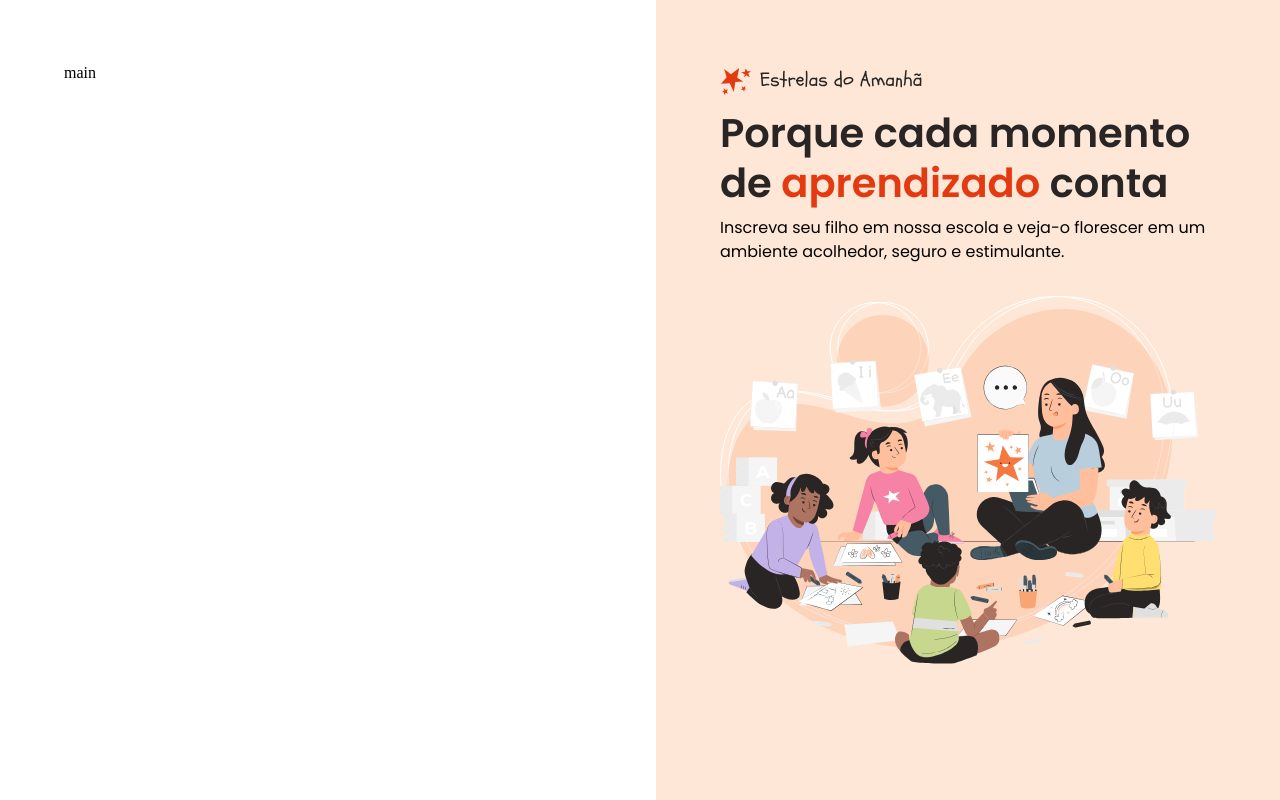
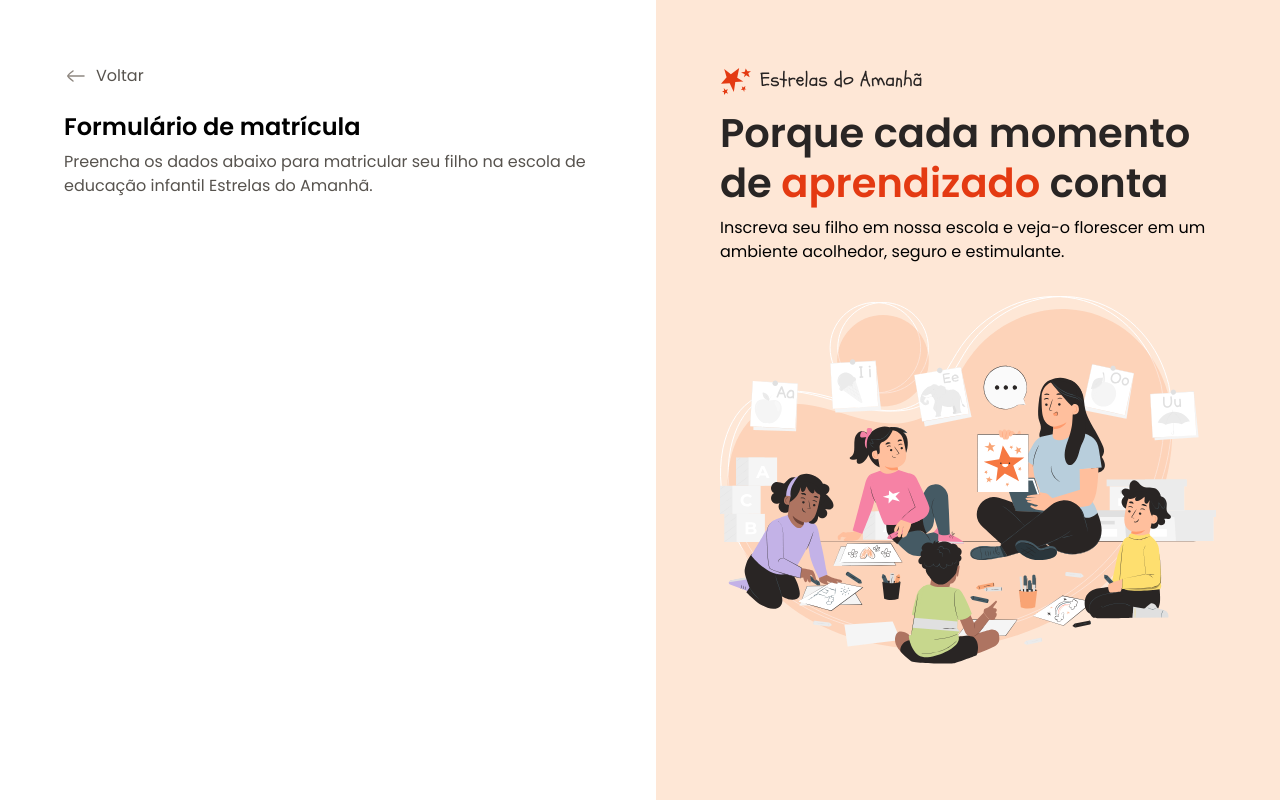
Before and after one commit to dencunha/Projeto-Matricula-Escolar, a plain HTML site: page index.html in a window 1280 px wide. Drawn offline with Linux system fonts and the light colour scheme.

Commit message:
header do form

```diff
--- a/index.html
+++ b/index.html
@@ -15,7 +15,17 @@
   <div id="app">
     <main>
       <div class="main-container">
-        main
+        <header>
+          <div class="back">
+            <img src="/assets/icons interface/arrow-left-02.svg" alt="seta para esquerda">
+            <p> Voltar</p>
+          </div>
+          <div class="txt">
+            <h1>Formulário de matrícula</h1>
+            <p>Preencha os dados abaixo para matricular seu filho na escola de educação infantil Estrelas do Amanhã.</p>
+          </div>
+        </header>
+
       </div>
     </main>
 
--- /dev/null
+++ b/styles/header.css
@@ -0,0 +1,18 @@
+header {
+
+  .txt h1 {
+    font: 600 1.5rem/125% var(--font-family);
+    padding-bottom: .5rem;
+  }
+
+  p {
+  font: 400 1rem/150% var(--font-family);
+  color: var(--text-secondary);
+  }
+}
+
+.back {
+  display: flex;
+  gap: 0.5rem;
+  padding-bottom: 1.5rem;
+}
--- a/styles/index.css
+++ b/styles/index.css
@@ -1,2 +1,3 @@
 @import url(global.css);
 @import url(layout.css);
+@import url(header.css);
--- a/styles/layout.css
+++ b/styles/layout.css
@@ -15,7 +15,6 @@ main {
     margin-left: auto;
   }
 }
-
 
 aside {
   padding: 4rem;
```
Also changed, not shown: 1 other file.
